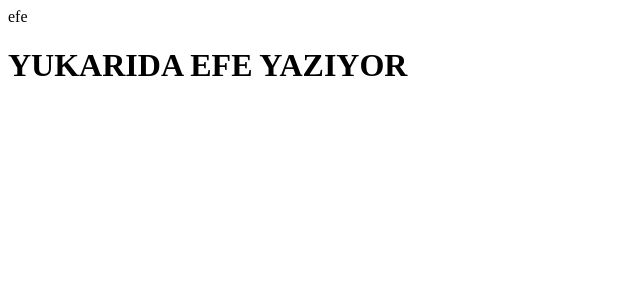
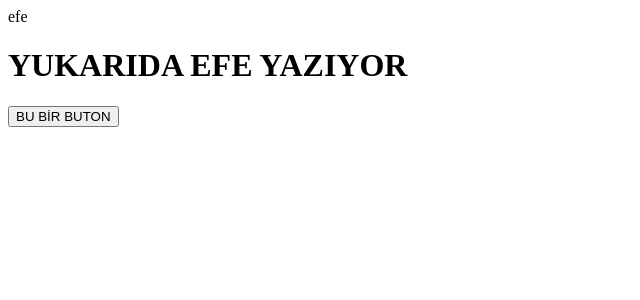
Before and after one commit to efekeynn/first-project, a React (Create React App) app: page / in a window 1280 px wide. Shown: the top 300 px of the page, without its empty margins (0-640 px from the left). Built offline with nearby package versions, Linux system fonts and the light colour scheme.

Commit message:
a button add

```diff
--- a/src/App.js
+++ b/src/App.js
@@ -5,6 +5,7 @@ function App() {
     <div>
       efe
       <h1> YUKARIDA EFE YAZIYOR </h1>
+      <button>  BU BİR BUTON</button>
     </div>
   )
 }
```
